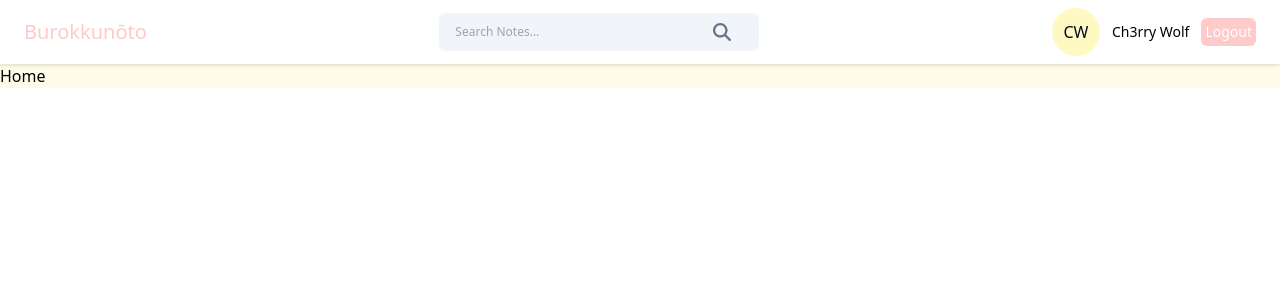
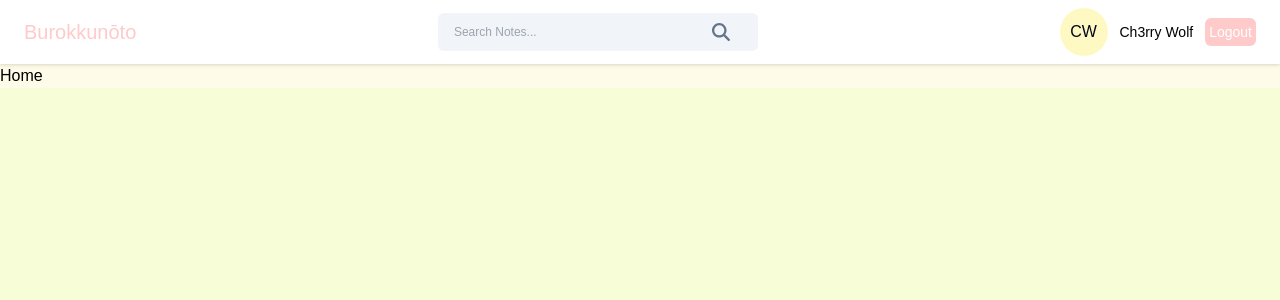
Before and after one commit to ch3rrywolf/Burokkunoto, a React (Vite) app in the folder frontend/: page / in a window 1280 px wide. Shown: the top 300 px of the page. Built offline with nearby package versions, Linux system fonts and the light colour scheme.

Commit message:
frontend index.css

```diff
--- a/frontend/src/index.css
+++ b/frontend/src/index.css
@@ -1,3 +1,33 @@
 @tailwind base;
 @tailwind components;
 @tailwind utilities;
+
+@layer base {
+    html {
+        font-family: sans-serif;
+    }
+
+    body {
+        background-color: rgb(247, 253, 215);
+        overflow-x: hidden;
+    }
+}
+
+@layer components {
+    .input-box {
+        @apply w-full text-sm bg-transparent border-[1.5px] px-5 py-3 rounded mb-4
+        outline-none;
+    }
+
+    .btn-primary {
+        @apply w-full text-sm bg-blue-300 text-white p-2 rounded my-1 hover:bg-blue-700;
+    }
+
+    .icon-btn {
+        @apply text-xl text-slate-300 cursor-pointer hover:text-blue-300;
+    }
+
+    .input-label {
+        @apply text-xs text-slate-400;
+    }
+}
--- a/frontend/tailwind.config.js
+++ b/frontend/tailwind.config.js
@@ -5,7 +5,11 @@
   './index.html',
 ],
   theme: {
-    extend: {},
+    extend: {
+      colors: {
+        secondary: "#EF863E",
+      },
+    },
   },
   plugins: [],
 }
```
